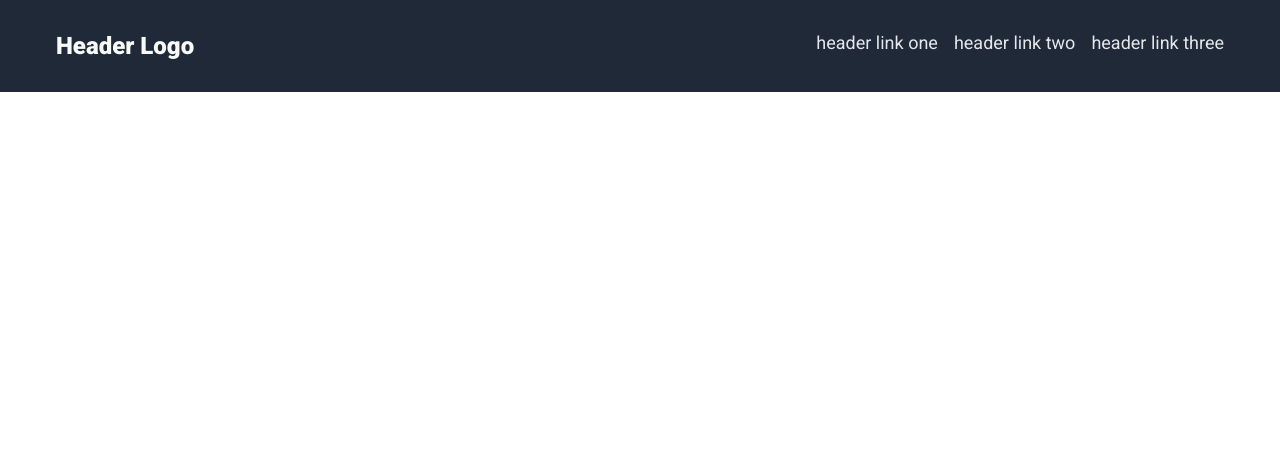
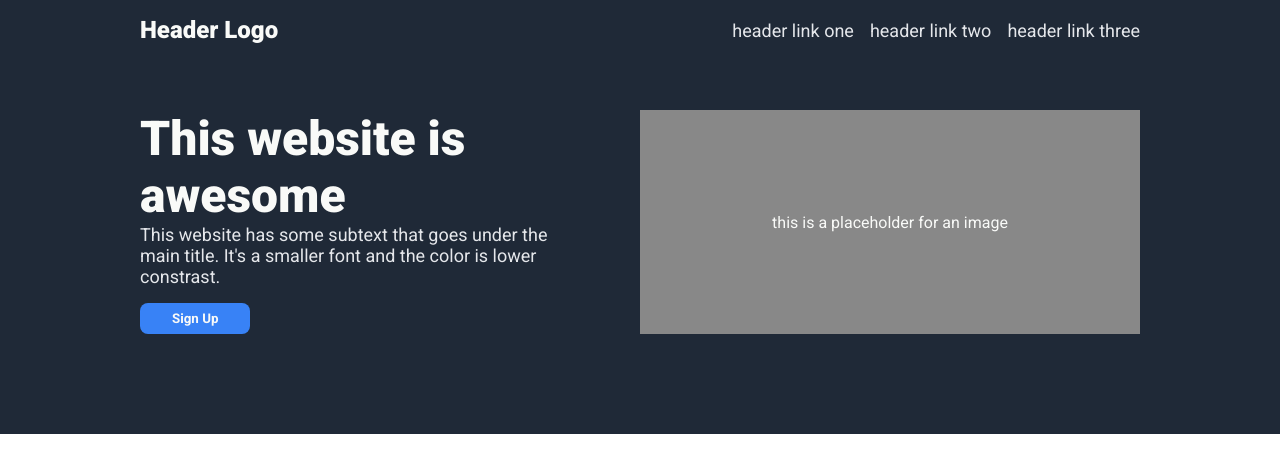
Before and after one commit to rnbr04/landing-page, a plain HTML site: page index.html in a window 1280 px wide. Drawn offline with Linux system fonts and the light colour scheme.

Commit message:
Header: Add Hero

```diff
--- a/index.html
+++ b/index.html
@@ -10,15 +10,31 @@
 
 </head>
 <body>
-  <div class="header">
-    <div class="navbar">
+  <header>
+    <nav>
       <div>Header Logo</div>
       <ul>
         <li><a href="#">header link one</a></li>
         <li><a href="#">header link two</a></li>
         <li><a href="#">header link three</a></li>
       </ul>
+    </nav>
+
+    <div class="hero">
+      <div class="text">
+        <div class="heading">
+          This website is awesome
+        </div>
+        <div class="secondary-text">
+          This website has some subtext that goes under the main title. It's a smaller font
+          and the color is lower constrast.
+        </div>
+        <button>Sign Up</button>
+      </div>
+      <div class="img">
+        this is a placeholder for an image
+      </div>
     </div>
-  </div>
+  </header>
 </body>
 </html>
--- a/style.css
+++ b/style.css
@@ -5,24 +5,46 @@
   font-family: "Roboto", serif;
 }
 
-.header {
+body {
+  display: flex;
+  flex-flow: column;
+  min-height: 100vh;
+}
+
+header {
   background-color: #1F2937;
   display: flex;
+  flex-flow: column;
   align-items: center;
   justify-content: center;
 }
 
-.navbar {
+nav,
+.hero {
+  width: 1000px;
   display: flex;
-  flex-basis: 1200px;
-  justify-content: space-between;
-  padding: 32px 16px;
 }
 
-.navbar div {
+nav div,
+.text .heading {
+  font-weight: 900;
+  color: #F9FAF8;
+}
+
+nav a,
+.hero .secondary-text {
+  font-size: 18px;
+  color: #E5E7EB;
+}
+
+nav {
+  align-items: center;
+  padding: 16px 0;
+  margin-bottom: 50px;
+}
+
+nav div {
   font-size: 24px;
-  font-weight: 900;
-  color: #F9FAF8
 }
 
 ul {
@@ -34,6 +56,40 @@ ul {
 
 a {
   text-decoration: none;
-  font-size: 18px;
-  color: #E5E7EB;
 }
+
+.hero {
+  display: flex;
+  color: #F9FAF8;
+  padding-bottom: 100px;
+}
+
+.text {
+  flex: 1;
+}
+
+.heading {
+  font-size: 48px;
+}
+
+.secondary-text {
+  padding-right: 64px;
+}
+
+button {
+  margin-top: 16px;
+  padding: 8px 32px;
+  border-radius: 8px;
+  border: none;
+  font-weight: bold;
+  color: inherit;
+  background-color: #3882f6;
+}
+
+.img {
+  flex: 1;
+  display: flex;
+  align-items: center;
+  justify-content: center;
+  background-color: #888888;
+}
```
